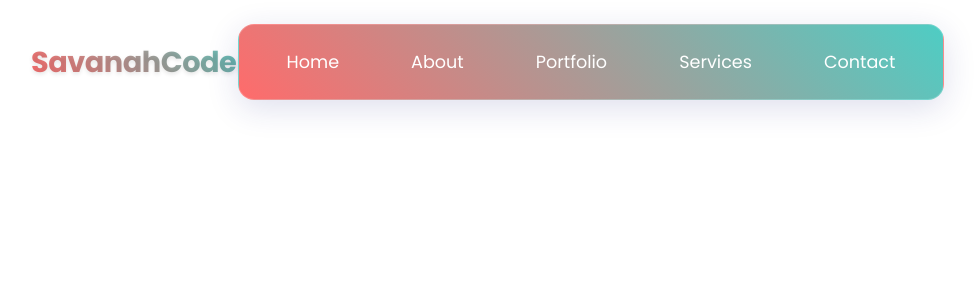
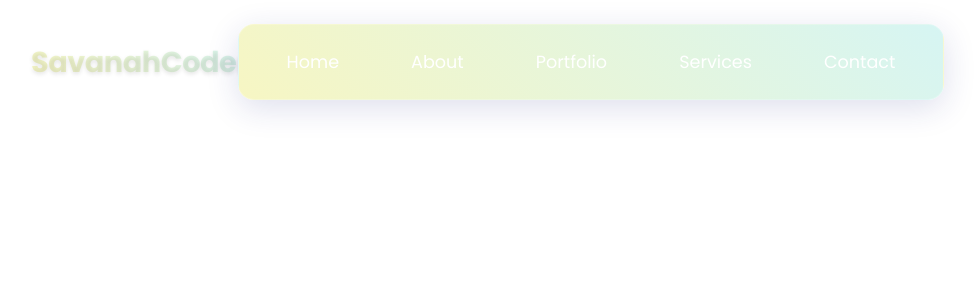
Before and after one commit to NixonOjiem/savannahcoders, a Next.js app: page / in a window 1280 px wide. Shown: the top 300 px of the page, without its empty margins (49-1029 px from the left). Built offline with nearby package versions, Linux system fonts and the light colour scheme.

Commit message:
3rd variation of navigation bar

```diff
--- a/src/styles/global.css
+++ b/src/styles/global.css
@@ -25,7 +25,7 @@ body {
 .header a {
     /* Other styles (font-size, text-decoration, etc.) */
     color: #333; /* Fallback color for browsers not supporting gradient text */
-    background: linear-gradient(45deg, #ff6b6b, #4ecdc4);
+    background: linear-gradient(45deg, #f7f6c3, #d6f5f3);;
     -webkit-background-clip: text;
     background-clip: text;
     -webkit-text-fill-color: transparent;
@@ -59,7 +59,8 @@ body {
     box-shadow: 0 8px 32px 0 rgba(31, 38, 135, 0.15);
     border-radius: 1rem;
     transition: all 0.3s ease;
-    background: linear-gradient(45deg, #ff6b6b, #4ecdc4);
+    /* background: linear-gradient(45deg, #ff6b6b, #4ecdc4); */
+    background: linear-gradient(45deg, #f7f6c3, #d6f5f3);
 }
 
 /* Keep the rest of your CSS the same below this line */
```
